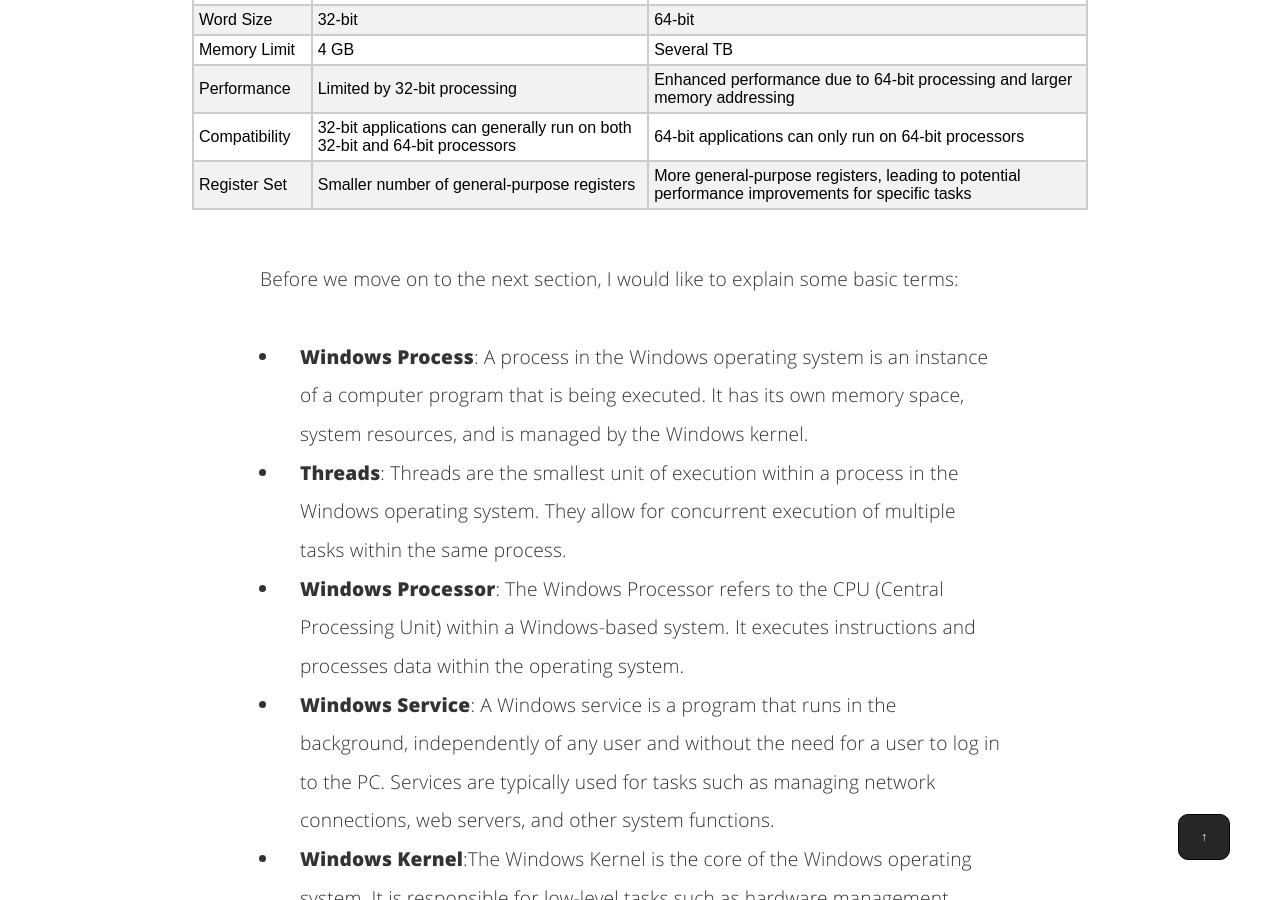
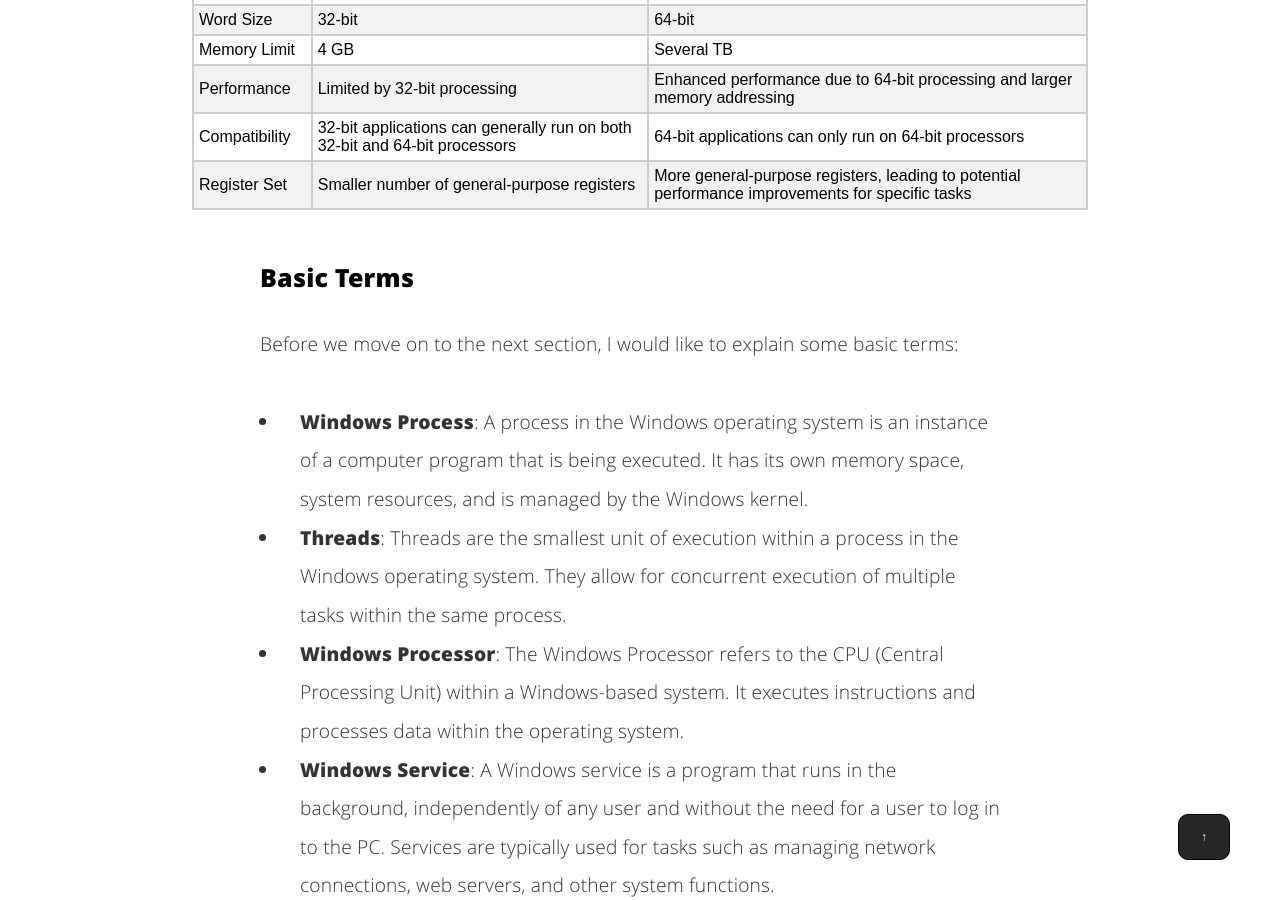
Before and after one commit to nickvourd/nickvourd.github.io, a Jekyll site: the page built from _posts/2023-10-22-an-overview-of-windows-arch.md, in a window 1280 px wide and 900 px high, scrolled down 1516 px. Built offline with Jekyll 4.4.1, drawn with Linux system fonts in a browser that asks for light colours.

Commit message:
Update 2023-10-22-an-overview-of-windows-arch.md

```diff
--- a/_posts/2023-10-22-an-overview-of-windows-arch.md
+++ b/_posts/2023-10-22-an-overview-of-windows-arch.md
@@ -190,6 +190,7 @@
     </tr>
 </table>
 
+<h3>Basic Terms</h3>
 
 <p>Before we move on to the next section, I would like to explain some basic terms:</p><br />
 <ul>
```
